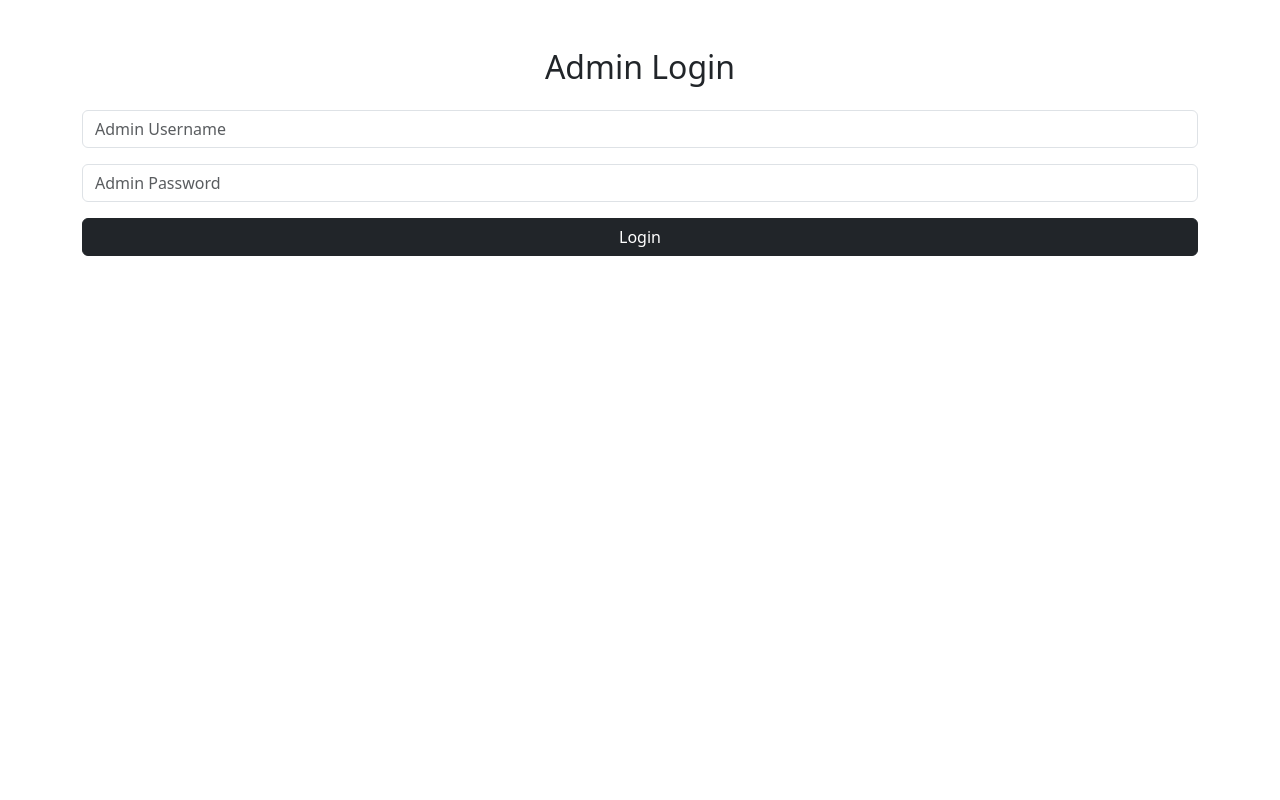
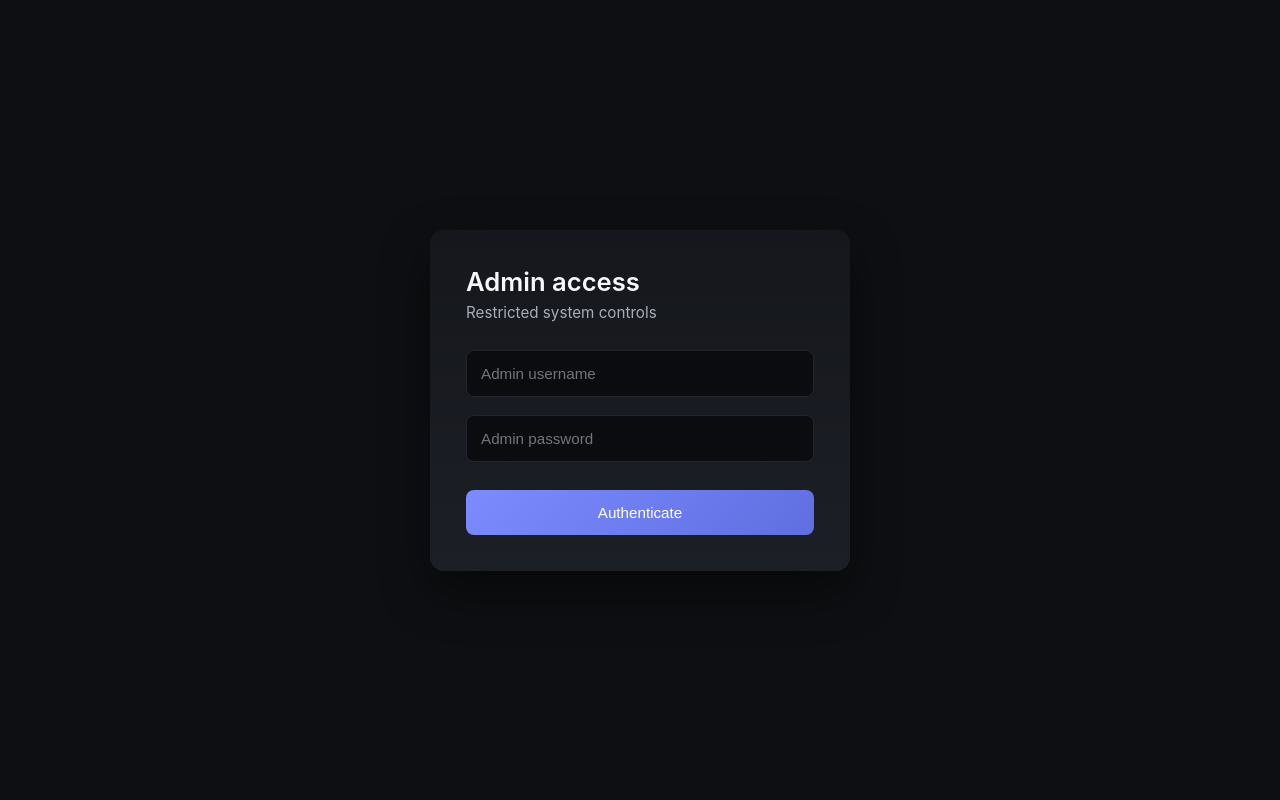
Before and after one commit to FlashGamingTune/Blockchain-Voting, a Flask app: page /admin in a window 1280 px wide. Run offline with Flask 3, Linux system fonts and the light colour scheme.

Commit message:
improved UI and better DESIGN

```diff
--- a/Templates/admin.html
+++ b/Templates/admin.html
@@ -1,34 +1,118 @@
 <!DOCTYPE html>
-<html>
+<html lang="en">
 <head>
-    <title>Admin Login</title>
-    <link rel="stylesheet"
-          href="https://cdn.jsdelivr.net/npm/bootstrap@5.3.0/dist/css/bootstrap.min.css">
+<meta charset="UTF-8">
+<title>Admin · Control Panel</title>
+
+<style>
+:root {
+  --bg: #0e0f12;
+  --surface: #15171c;
+  --surface-soft: #1c1f26;
+  --text-primary: #f5f7fa;
+  --text-secondary: #a8adba;
+  --accent: #7c8cff;
+  --accent-muted: #5f6fe0;
+  --radius: 14px;
+  --radius-sm: 8px;
+  --shadow: 0 20px 50px rgba(0,0,0,.45);
+  --transition: 220ms cubic-bezier(.2,.8,.2,1);
+}
+
+* {
+  box-sizing: border-box;
+  margin: 0;
+  padding: 0;
+}
+
+html {
+  font-family: -apple-system, BlinkMacSystemFont, "Inter", "Segoe UI", sans-serif;
+  background: var(--bg);
+  color: var(--text-primary);
+}
+
+body {
+  min-height: 100vh;
+  display: grid;
+  place-items: center;
+  padding: 24px;
+}
+
+.card {
+  width: 100%;
+  max-width: 420px;
+  background: linear-gradient(180deg, var(--surface), var(--surface-soft));
+  border-radius: var(--radius);
+  padding: 36px;
+  box-shadow: var(--shadow);
+  overflow: hidden; /* prevents any visual bleed */
+}
+
+h1 {
+  font-size: 1.6rem;
+  font-weight: 600;
+  margin-bottom: 6px;
+  text-align: left;
+}
+
+.subtitle {
+  color: var(--text-secondary);
+  font-size: 0.95rem;
+  margin-bottom: 28px;
+}
+
+form {
+  display: grid;
+  gap: 18px;
+  width: 100%;
+}
+
+input {
+  width: 100%; /* 🔒 CRITICAL FIX */
+  padding: 14px;
+  background: #0b0c10;
+  border: 1px solid #22242c;
+  border-radius: var(--radius-sm);
+  color: var(--text-primary);
+  font-size: 0.95rem;
+  transition: var(--transition);
+}
+
+input:focus {
+  outline: none;
+  border-color: var(--accent);
+}
+
+button {
+  width: 100%;
+  margin-top: 10px;
+  padding: 14px;
+  border: none;
+  border-radius: var(--radius-sm);
+  background: linear-gradient(135deg, var(--accent), var(--accent-muted));
+  color: white;
+  font-size: 0.95rem;
+  font-weight: 500;
+  cursor: pointer;
+  transition: var(--transition);
+}
+
+button:hover {
+  transform: translateY(-1px);
+}
+</style>
 </head>
 
-<body class="container mt-5">
+<body>
+  <div class="card">
+    <h1>Admin access</h1>
+    <p class="subtitle">Restricted system controls</p>
 
-<h2 class="text-center">Admin Login</h2>
-
-<form method="post" class="mt-4">
-
-    <input type="text"
-           name="username"
-           class="form-control mb-3"
-           placeholder="Admin Username"
-           required>
-
-    <input type="password"
-           name="password"
-           class="form-control mb-3"
-           placeholder="Admin Password"
-           required>
-
-    <button class="btn btn-dark w-100">
-        Login
-    </button>
-
-</form>
-
+    <form method="post">
+      <input type="text" name="username" placeholder="Admin username" required>
+      <input type="password" name="password" placeholder="Admin password" required>
+      <button>Authenticate</button>
+    </form>
+  </div>
 </body>
 </html>
```
Also changed, not shown: Templates/login.html (+104 -22 lines), Templates/register.html (+50 -26 lines), Templates/result.html (+20 -8 lines), Templates/vote.html (+40 -23 lines).
